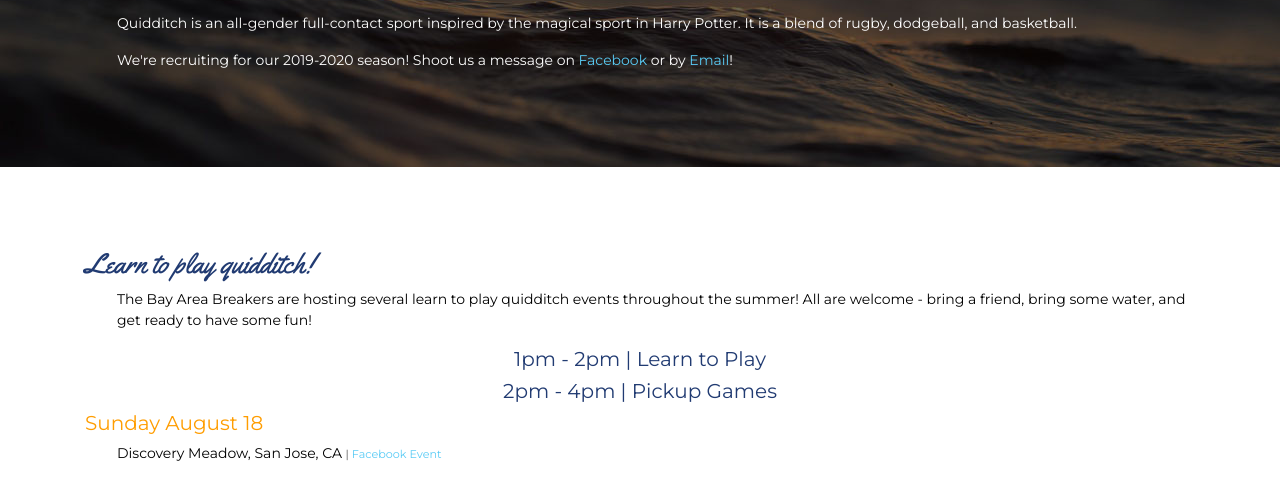
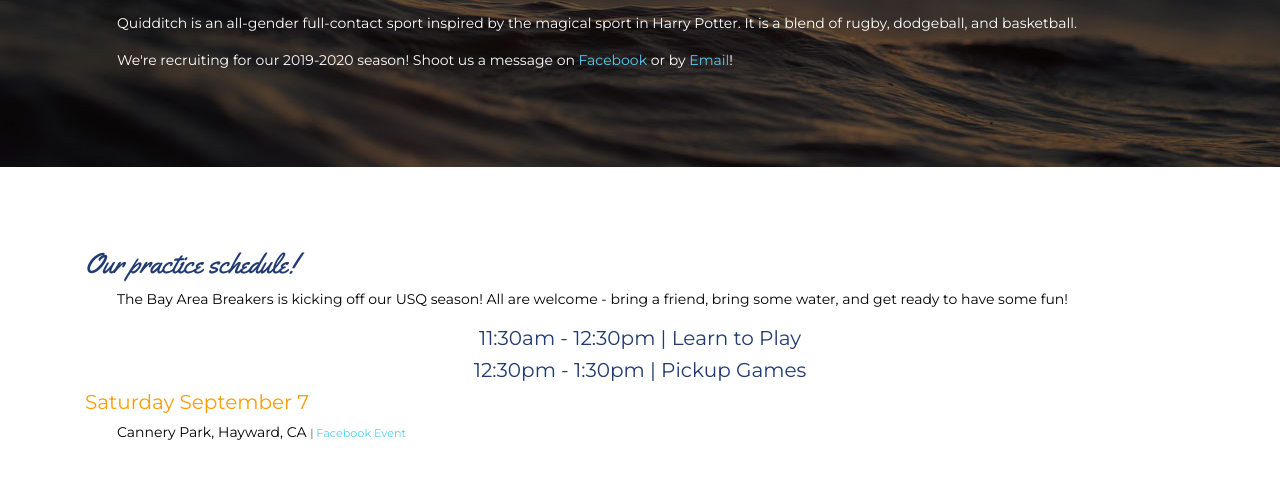
Before and after one commit to bayareabreakers/bayareabreakers.github.io, a plain HTML site: page index.html in a window 1280 px wide. Shown: the part 304-800 px from the top of the page. Drawn offline with nearby package versions, Linux system fonts and the light colour scheme; a script that the page names is missing.

Commit message:
Update index.html

```diff
--- a/index.html
+++ b/index.html
@@ -47,10 +47,10 @@
 
 		<div class="container-fluid" id="practices">
 			<div class="container">
-				<h2>Learn to play quidditch!</h2>
-				<p>The Bay Area Breakers are hosting several learn to play quidditch events throughout the summer! All are welcome - bring a friend, bring some water, and get ready to have some fun!</p>
-				<h3 class="times">1pm - 2pm | Learn to Play</h3>
-				<h3 class="times">2pm - 4pm | Pickup Games</h3>
+				<h2>Our practice schedule!</h2>
+				<p>The Bay Area Breakers is kicking off our USQ season! All are welcome - bring a friend, bring some water, and get ready to have some fun!</p>
+				<h3 class="times">11:30am - 12:30pm | Learn to Play</h3>
+				<h3 class="times">12:30pm - 1:30pm | Pickup Games</h3>
 				<!-- <h3>Sunday June 2</h3>
 				<p>Cardoza Park, Milpitas, CA <small>| <a href="https://www.facebook.com/events/535351600327112/">Facebook Event</a></small></p>
 				<h3>Saturday June 15</h3>
@@ -61,8 +61,8 @@
 				<p>Eagle Park, Mountain View, CA <small>| <a href="https://www.facebook.com/events/2232842107026798/">Facebook Event</a></small></p>
 				<h3>Sunday July 28</h3>
 				<p>Bushrod Park, Oakland, CA <small>| <a href="https://www.facebook.com/events/301661150629561/">Facebook Event</a></small></p> -->
-				<h3>Sunday August 18</h3>
-				<p>Discovery Meadow, San Jose, CA <small>| <a href="https://www.facebook.com/events/926174391050362/">Facebook Event</a></small></p>
+				<h3>Saturday September 7</h3>
+				<p>Cannery Park, Hayward, CA <small>| <a href="https://www.facebook.com/events/512116892858215/">Facebook Event</a></small></p>
 			</div>
 		</div>
 
```
